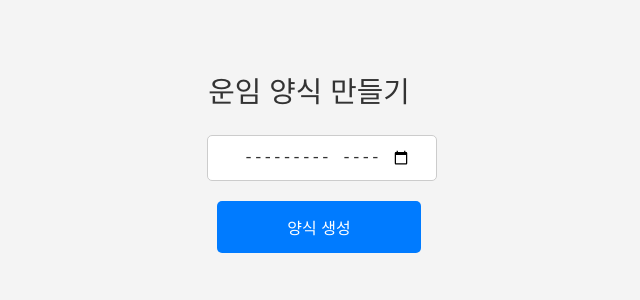
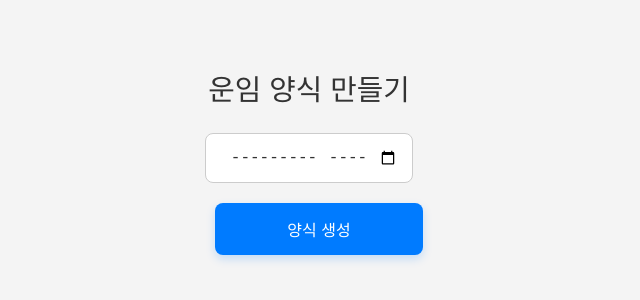
Before and after one commit to Jaehyeon1020/automate-fare-sheet, a React (Vite) app: page / in a window 1280 px wide. Shown: the part 250-550 px from the top of the page, without its empty margins (331-971 px from the left). Built offline with nearby package versions, Linux system fonts and the light colour scheme.

Commit message:
feat: css change

```diff
--- a/src/App.css
+++ b/src/App.css
@@ -10,6 +10,7 @@ body {
   height: 100vh;
 }
 
+/* 카드 스타일 컨테이너 */
 .container {
   background: white;
   padding: 25px;
@@ -27,6 +28,7 @@ body {
   height: 300px;
 }
 
+/* 타이틀 스타일 */
 h2 {
   font-size: 1.8rem;
   font-weight: bold;
@@ -36,6 +38,7 @@ h2 {
   width: 100%;
 }
 
+/* 입력 필드 스타일 */
 .input-container {
   display: flex;
   flex-direction: column;
@@ -47,19 +50,39 @@ h2 {
 input[type="month"] {
   width: 100%;
   max-width: 280px;
-  padding: 12px;
+  min-width: 200px; /* 너무 작아지는 문제 방지 */
+  padding: 14px;
   font-size: 1rem;
   border: 1px solid #ccc;
-  border-radius: 5px;
+  border-radius: 8px;
   background-color: white;
   color: #333;
-  margin: 20px 0;
   text-align: center;
-  display: flex;
-  justify-content: center;
-  align-items: center;
+  box-sizing: border-box;
+  appearance: none; /* 기본 브라우저 스타일 제거 */
+  -webkit-appearance: none; /* iOS 사파리 기본 스타일 제거 */
+  -moz-appearance: none;
 }
 
+/* 입력 필드 활성화 효과 */
+input[type="month"]:focus {
+  outline: none;
+  border-color: #007bff;
+  box-shadow: 0 0 5px rgba(0, 123, 255, 0.5);
+}
+
+/* placeholder 문제 해결 (iOS 대응) */
+input[type="month"]::before {
+  content: attr(placeholder);
+  color: #aaa;
+  display: block;
+}
+
+input[type="month"]:valid::before {
+  display: none;
+}
+
+/* 버튼 스타일 */
 button {
   width: 100%;
   max-width: 280px;
@@ -68,20 +91,23 @@ button {
   color: white;
   background-color: #007bff;
   border: none;
-  border-radius: 5px;
+  border-radius: 8px;
   cursor: pointer;
-  transition: background 0.3s;
-  margin-top: 15px;
-  text-align: center;
+  transition: background 0.3s, transform 0.2s;
   display: flex;
   justify-content: center;
   align-items: center;
+  box-shadow: 0 4px 10px rgba(0, 123, 255, 0.2);
+  margin-top: 20px;
 }
 
 button:hover {
   background-color: #0056b3;
+  transform: translateY(-2px);
+  box-shadow: 0 6px 14px rgba(0, 123, 255, 0.3);
 }
 
+/* 모바일 환경 최적화 */
 @media (max-width: 480px) {
   .container {
     width: 95%;
```
